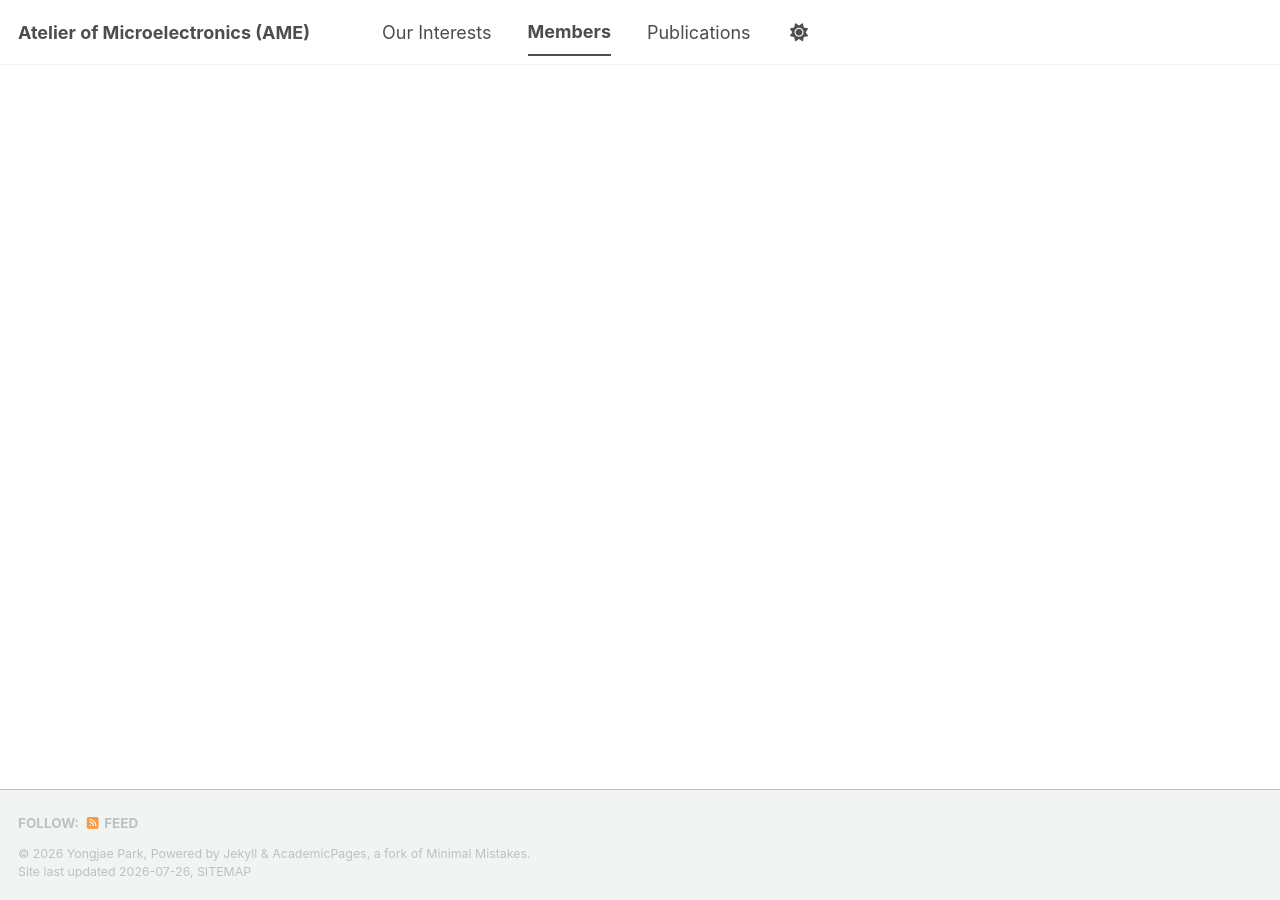
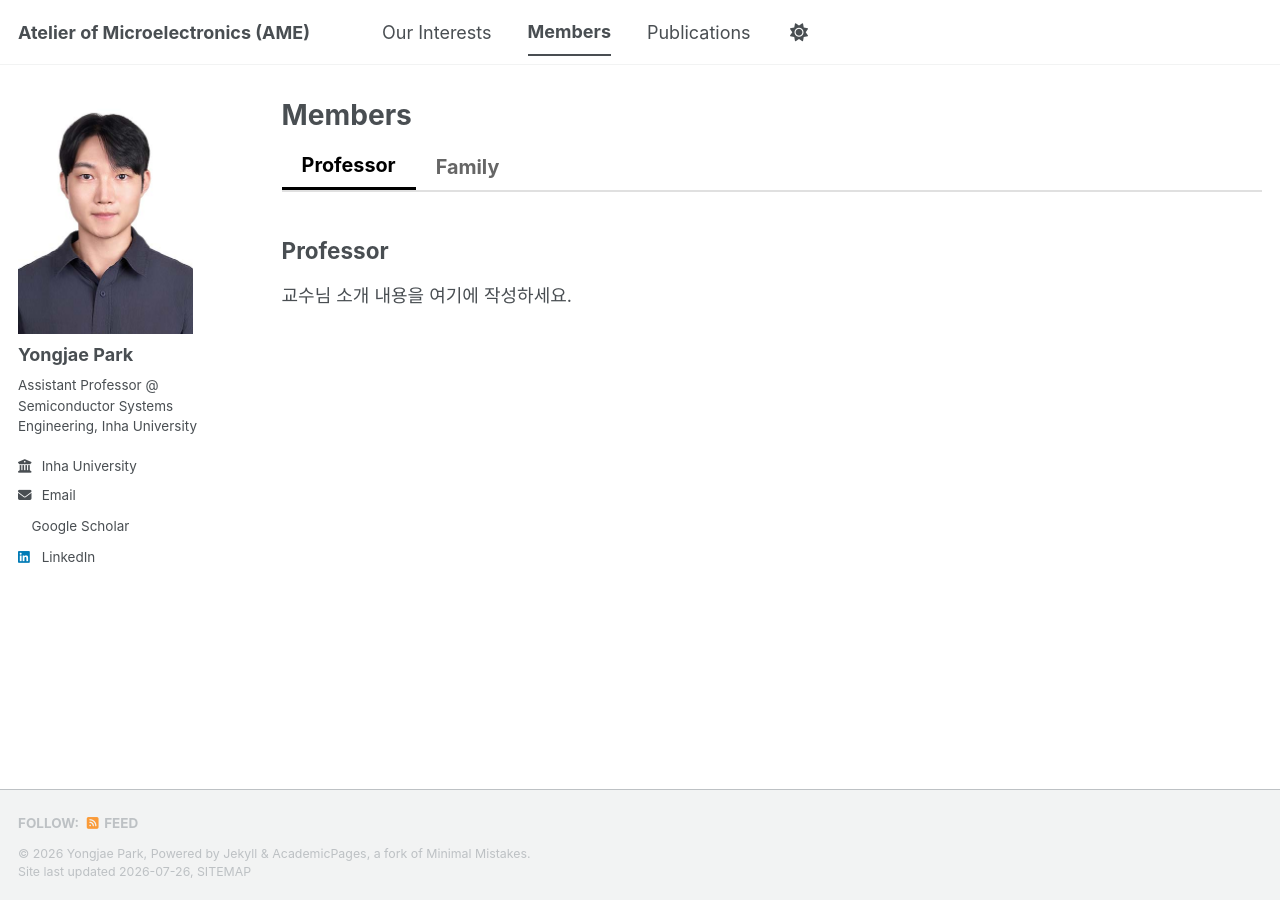
Before and after one commit to yong27park/AME.github.io, a Jekyll site: the page built from _pages/members.md, in a window 1280 px wide. Built offline with Jekyll 4.4.1, drawn with Linux system fonts in a browser that asks for light colours; a style sheet for code colours, icons or effects is not loaded.

Commit message:
Update members.md

```diff
--- a/_pages/members.md
+++ b/_pages/members.md
@@ -1,5 +1,66 @@
 ---
-layout: default
+layout: archive
+title: "Members"
 permalink: /members/
-redirect_to: /members/professor/
+author_profile: true
 ---
+
+<style>
+.tab-container {
+  display: flex;
+  border-bottom: 2px solid #e0e0e0;
+  margin-bottom: 20px;
+}
+.tab-button {
+  padding: 10px 20px;
+  cursor: pointer;
+  border: none;
+  background: none;
+  font-size: 1.1rem;
+  font-weight: bold;
+  color: #666;
+}
+.tab-button.active {
+  color: #000;
+  border-bottom: 3px solid #000;
+}
+.tab-content {
+  display: none;
+}
+.tab-content.active {
+  display: block;
+}
+</style>
+
+<div class="tab-container">
+  <button class="tab-button active" onclick="openTab(event, 'professor')">Professor</button>
+  <button class="tab-button" onclick="openTab(event, 'family')">Family</button>
+</div>
+
+<!-- Professor Section -->
+<div id="professor" class="tab-content active">
+  <h2>Professor</h2>
+  <p>교수님 소개 내용을 여기에 작성하세요.</p>
+</div>
+
+<!-- Family Section -->
+<div id="family" class="tab-content">
+  <h2>Family</h2>
+  <p>연구원 및 학생 소개 내용을 여기에 작성하세요.</p>
+</div>
+
+<script>
+function openTab(evt, tabName) {
+  var i, tabcontent, tablinks;
+  tabcontent = document.getElementsByClassName("tab-content");
+  for (i = 0; i < tabcontent.length; i++) {
+    tabcontent[i].style.display = "none";
+  }
+  tablinks = document.getElementsByClassName("tab-button");
+  for (i = 0; i < tablinks.length; i++) {
+    tablinks[i].className = tablinks[i].className.replace(" active", "");
+  }
+  document.getElementById(tabName).style.display = "block";
+  evt.currentTarget.className += " active";
+}
+</script>
```
